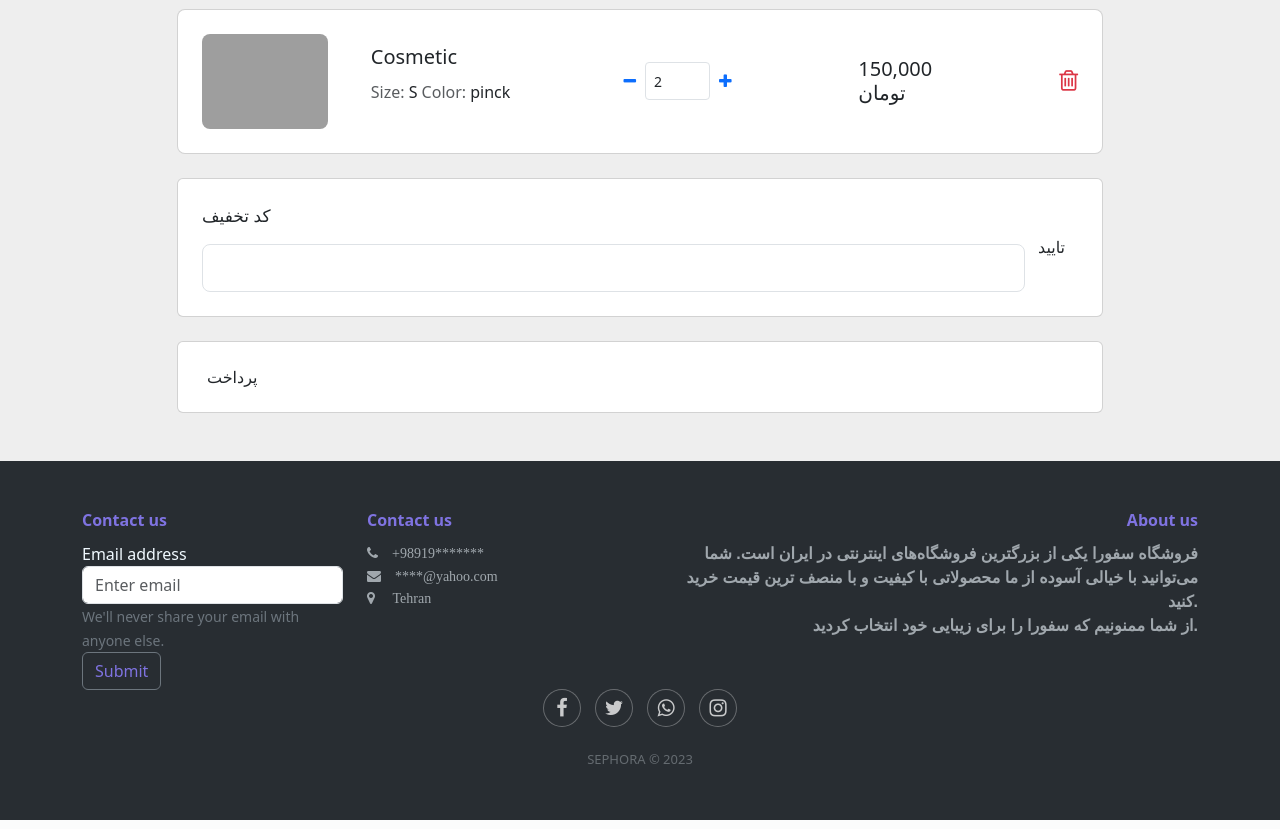
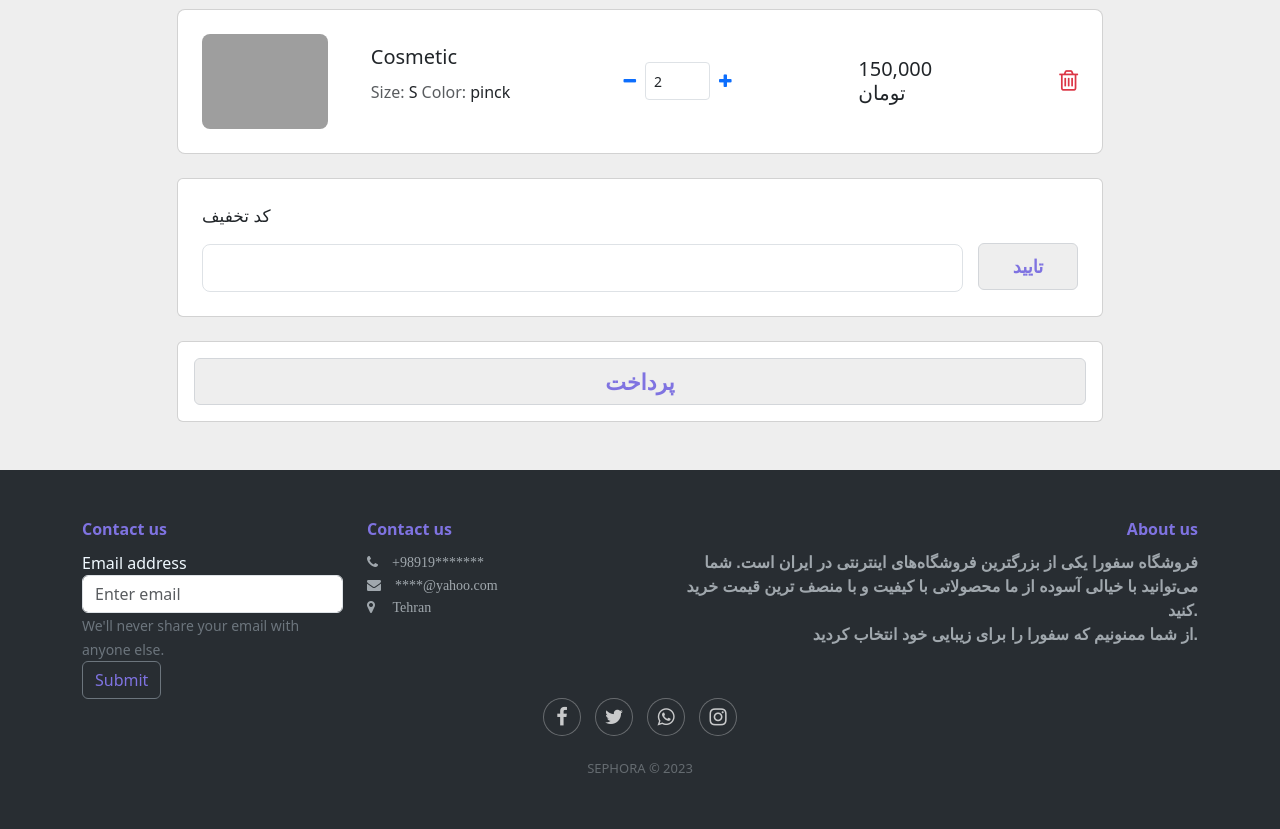
Before and after one commit to sahelhoseini/Django-Test, a Django app: page /basket/ in a window 1280 px wide. Shown: the part 658-1487 px from the top of the page. Run offline with Django 4.2, Linux system fonts and the light colour scheme; some libraries are stand-ins or nearby versions; some web fonts are replaced; grey boxes are pictures that could not be loaded.

Commit message:
Update style.css

```diff
--- a/sephora/static/style.css
+++ b/sephora/static/style.css
@@ -7,8 +7,25 @@
 .myfont-size{
     font-size: 18px;
 }
-
-
+.btn-submit-1{
+    height:47px !important;
+    width:100px !important;
+    margin-top: 40px !important;
+    margin-left: 15px !important;
+    background-color: #eeeeee !important;
+    border: solid #d3d6da 1px !important;
+    color: #7f73e1 !important;
+    font-size: 18px  !important;
+    font-weight: bolder !important;
+}
+.btn-submit-2{
+    width:100% !important;
+    background-color: #eeeeee !important;
+    border: solid #d3d6da 1px !important;
+    color: #7f73e1 !important;
+    font-size: 22px !important;
+    font-weight: bolder !important;
+}
 
 body{
     padding: 0px;
```
